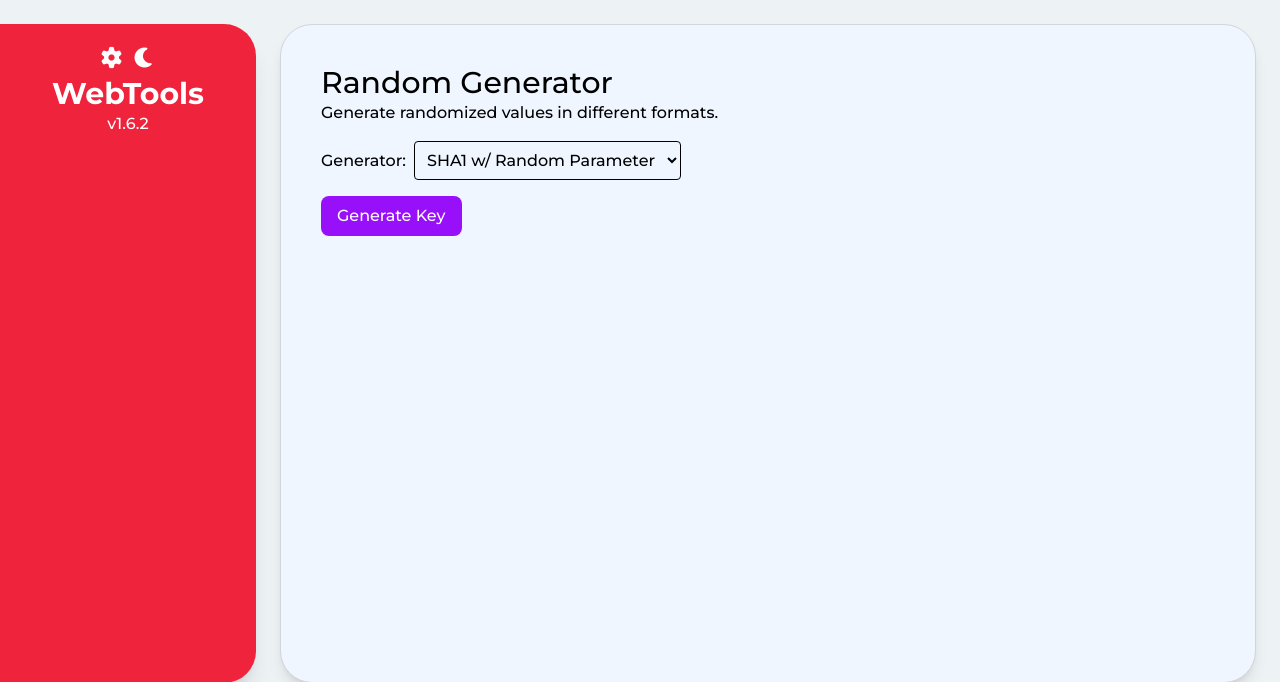
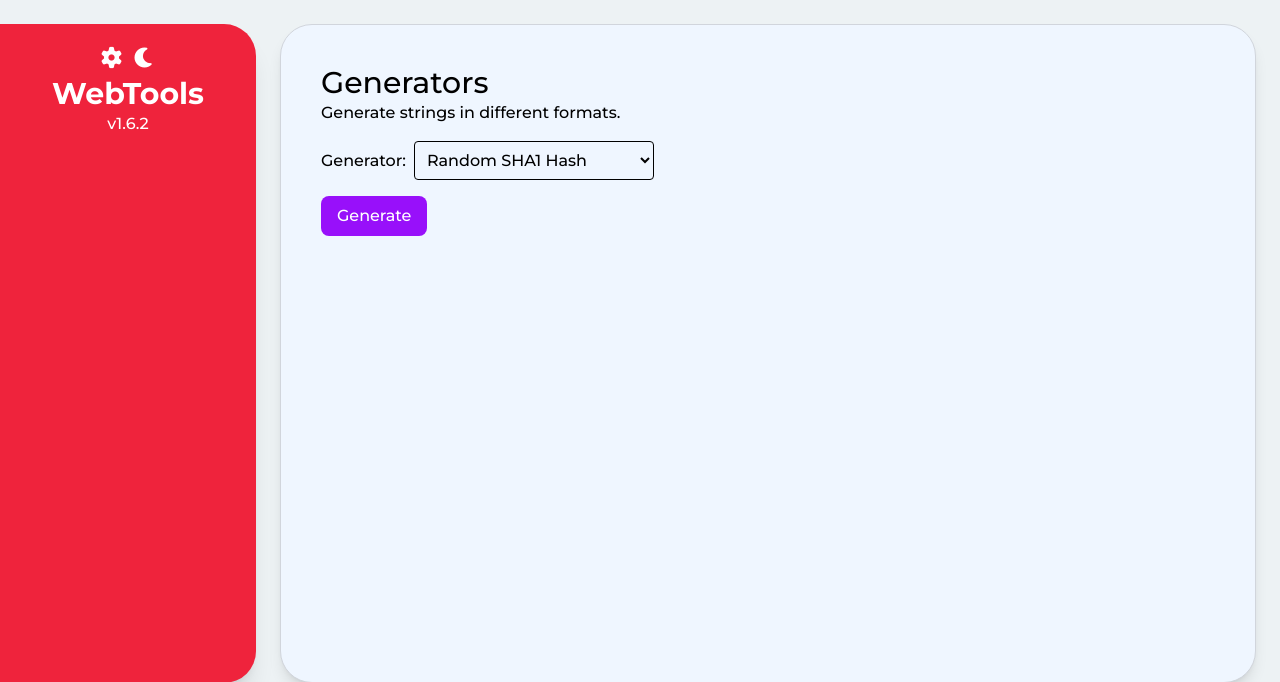
Before and after one commit to nihilne/WebTools, a Flask app: page /randomgen/ in a window 1280 px wide. Shown: the top 682 px of the page. Run offline with Flask 3, Linux system fonts and the light colour scheme; style sheets or scripts are compiled from the project's sources; some libraries are stand-ins or nearby versions.

Commit message:
refactor: naming changes across files for consistency

```diff
--- a/app/routes/randomgen.py
+++ b/app/routes/randomgen.py
@@ -30,7 +30,7 @@
     mode = request.form.get("mode")
     match mode:
         case "sha":
-            key = RandomGenService.generate_custom_sha1()
+            key = RandomGenService.generate_random_sha1()
         case "uuid4":
             key = RandomGenService.generate_uuidv4()
         case "uuid3":
--- a/app/seeds/menu.py
+++ b/app/seeds/menu.py
@@ -4,13 +4,13 @@
 
 seed_data = [
     Menu(
-        name="Random Generator",
+        name="Generators",
         endpoint="randomgen.index",
         position=0,
         enabled=True,
     ),
     Menu(
-        name="CSV File Splitter",
+        name="CSV Row Splitter",
         endpoint="csvsplitter.index",
         position=1,
         enabled=True,
--- a/app/services/randomgen_service.py
+++ b/app/services/randomgen_service.py
@@ -6,12 +6,14 @@
 
 class RandomGenService:
     @staticmethod
-    def generate_custom_sha1():
+    def generate_random_sha1():
+        """Generates the SHA1 hash of a random string"""
         key = str(time.time() + (secrets.randbelow(9999999) + 1))
         return hashlib.sha1(key.encode()).hexdigest()
 
     @staticmethod
     def generate_uuidv4():
+        """Generates a random UUIDv4 string"""
         return uuid.uuid4()
 
     @staticmethod
--- a/app/templates/randomgen.html
+++ b/app/templates/randomgen.html
@@ -1,14 +1,14 @@
 {% extends "base.html" %}
-{% block title %}Random Generator{% endblock %}
+{% block title %}Generators{% endblock %}
 {% block content %}
-<h1 class="text-3xl">Random Generator</h1>
-<p>Generate randomized values in different formats.</p>
+<h1 class="text-3xl">Generators</h1>
+<p>Generate strings in different formats.</p>
 <form hx-post="/randomgen/generate" hx-target="#output" hx-swap="innerHTML" class="my-4">
     <label class="flex items-center gap-2">
         <span>Generator:</span>
         <select name="mode" hx-post="/randomgen/mode" hx-trigger="load, change" hx-target="#mode-extra"
             hx-swap="innerHTML" class="cursor-pointer border rounded px-2 py-2">
-            <option value="sha">SHA1 w/ Random Parameter</option>
+            <option value="sha">Random SHA1 Hash</option>
             <option value="uuid4">UUID v4</option>
             <option value="uuid3">Minecraft Offline UUIDv3</option>
         </select>
@@ -17,7 +17,7 @@
     <div class="my-4 whitespace-nowrap" id="output"></div>
     <button type="submit"
         class="cursor-pointer px-4 py-2 bg-purple-600 text-white rounded-lg hover:scale-105 transition duration-75">
-        Generate Key
+        Generate
     </button>
 </form>
 {% endblock %}
```
